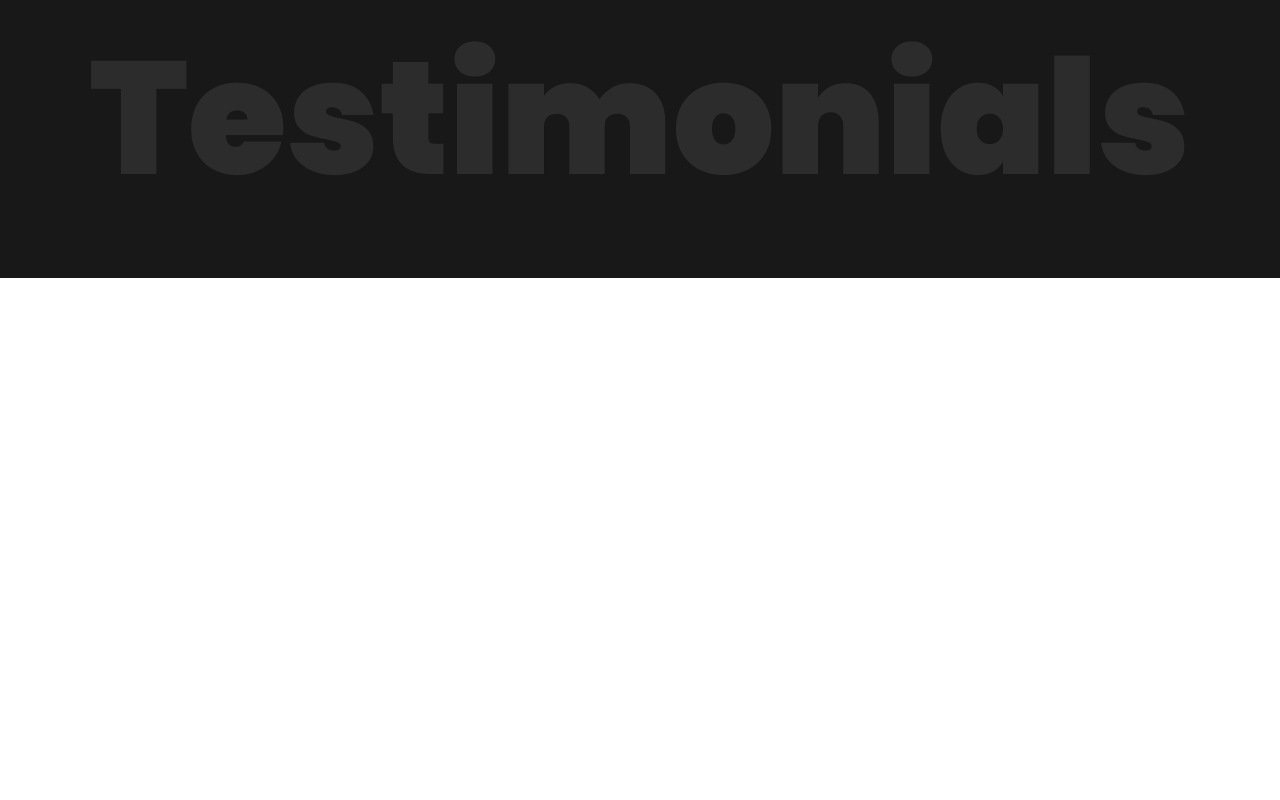
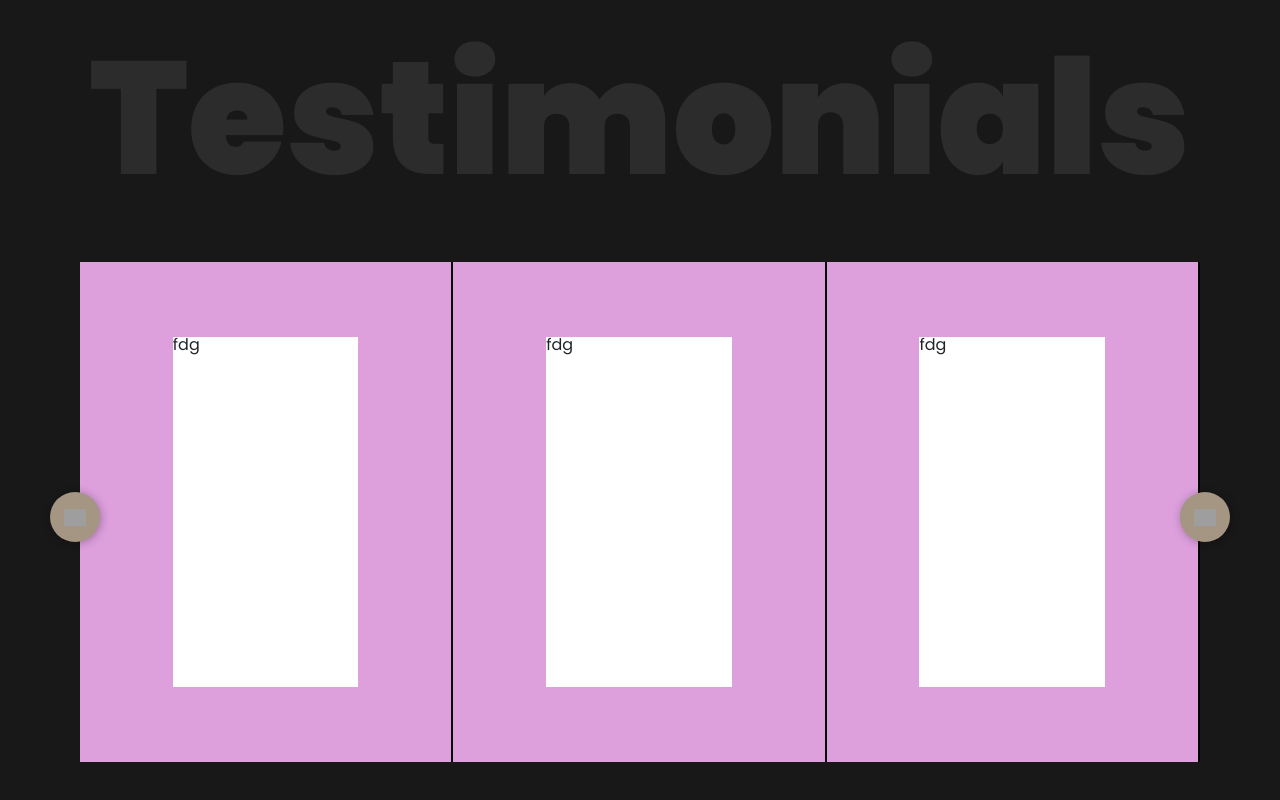
Before and after one commit to Asadex/diu-photography, a plain HTML site: page index.html in a window 1280 px wide. Shown: the part 7013-7813 px from the top of the page. Before the commit the page ends 7291 px from the top, so only its background shows below. Drawn offline with nearby package versions, Linux system fonts and the light colour scheme; grey boxes are pictures that could not be loaded.

Commit message:
Can't do draggable slider ...

```diff
--- a/index.html
+++ b/index.html
@@ -259,15 +259,31 @@
         <section class="container-fluid" id="testimonials-wrapper">
             <div class="container-xl" id="testimonials" >
                 <span class="background-text">Testimonials</span>
-                <div class="wrapper slider" id="testimonials-slider">
+
+                <div class="slider" id="testimonials-slider">
+                    <!-- <div class="wrapper"> -->
                     <div id="testimonials-slides" class="slides">
                         <div id="testimonials-slide" class="slide">
+                            <div class="slide-coment">
+                                fdg
+                            </div>
+                        </div>
+                        <div id="testimonials-slide" class="slide">
+                            <div class="slide-coment">
+                                fdg
+                            </div>
+                        </div>
+                        <div id="testimonials-slide" class="slide">
+                            <div class="slide-coment">
+                                fdg
+                            </div>
+                        </div>
+                    <!-- </div> -->
+                    </div>
+                    <a id="prev" class="control prev"></a>
+                    <a id="next" class="control next"></a>
+                </div>
 
-                        </div>
-                    </div>
-                </div>
-                <a id="prev" class="control prev"></a>
-                <a id="next" class="control next"></a>
             </div>
         </section>
     </main>
--- a/sass/layout/_portfolio.scss
+++ b/sass/layout/_portfolio.scss
@@ -20,7 +20,7 @@
         "f f"
         "g h";
     }
-    @media screen and (max-width: 800px) {
+    @media screen and (max-width: 900px) {
         padding: 5rem 1rem;
         grid-gap: 1.7rem;
     }
--- a/sass/layout/_testimonials.scss
+++ b/sass/layout/_testimonials.scss
@@ -8,7 +8,7 @@
     flex-flow: column wrap;
     align-items: center;
     padding: 5rem;
-    @media screen and (max-width: 800px) {
+    @media screen and (max-width: 900px) {
         padding: 5rem 1rem;
     }
 }
@@ -34,9 +34,91 @@
         font-size: 4.3rem;
     }
     @media screen and(max-width:500px) {
-        font-size: 3.5rem;
+        font-size: 3.8rem;
     }
-    @media screen and(max-width:370px) {
+    @media screen and(max-width:360px) {
         font-size: 2.2rem;
     }
 }
+
+.slider{
+    position: relative;
+    width: 100%;
+    height: 500px;
+    margin-top: 4rem;
+}
+
+#testimonials-slider{
+    background-color: darkcyan;
+}
+
+#testimonials-slider .wrapper{
+    height: 100%;
+    background-color: red;
+}
+.slides{
+    height: 100%;
+    display: flex;
+    position: relative;
+    left: 0%;
+    background-color: plum;
+}
+
+
+.slide{
+    display: flex;
+    justify-content: center;
+    align-items: center;
+    position: relative;
+    width: 100%;
+    height: 100%;
+    top: 0;
+    border-right: 2px solid black;
+
+}
+
+.slide-coment{
+    width: 50%;
+    height: 70%;
+    background-color: white;
+}
+
+
+//CONTROL BUTTONS
+.control {
+    position: absolute;
+    top: 50%;
+    width: 50px;
+    height: 50px;
+    background: $primary-color;
+    border-radius: 50px;
+    margin-top: -20px;
+    box-shadow: 1px 1px 10px rgba(0, 0, 0, 0.3);
+    z-index: 2;
+    @media screen and (max-width: 900px) {
+        display: none;
+    }
+}
+
+.prev,
+.next {
+    background-size: 22px;
+    background-position: center;
+    background-repeat: no-repeat;
+    cursor: pointer;
+}
+
+.prev {
+    background-image: url(https://cdn0.iconfinder.com/data/icons/navigation-set-arrows-part-one/32/ChevronLeft-512.png);
+    left: -30px;
+}
+
+.next {
+    background-image: url(https://cdn0.iconfinder.com/data/icons/navigation-set-arrows-part-one/32/ChevronRight-512.png);
+    right: -30px;
+}
+
+.prev:active,
+.next:active {
+    transform: scale(.8);
+}
```
Also changed, not shown: dist/css/main.css.
